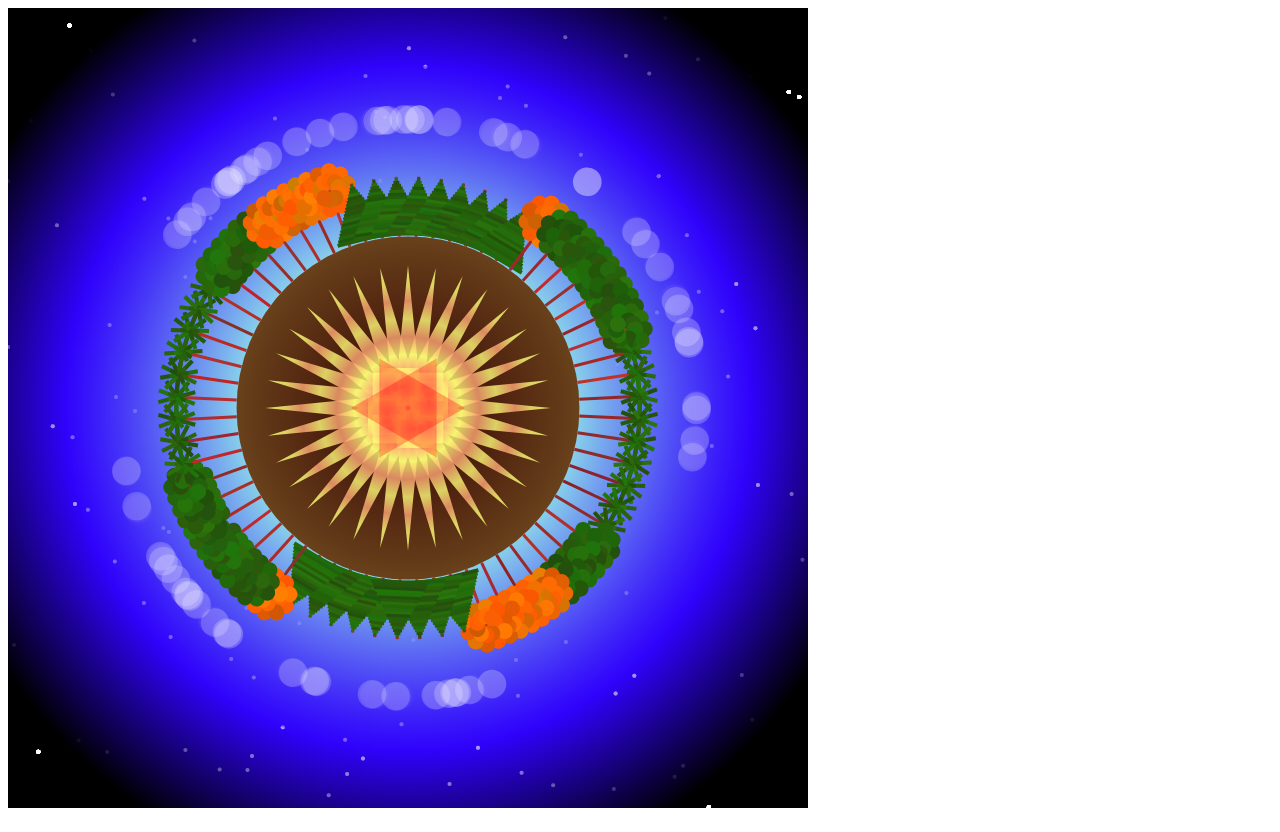
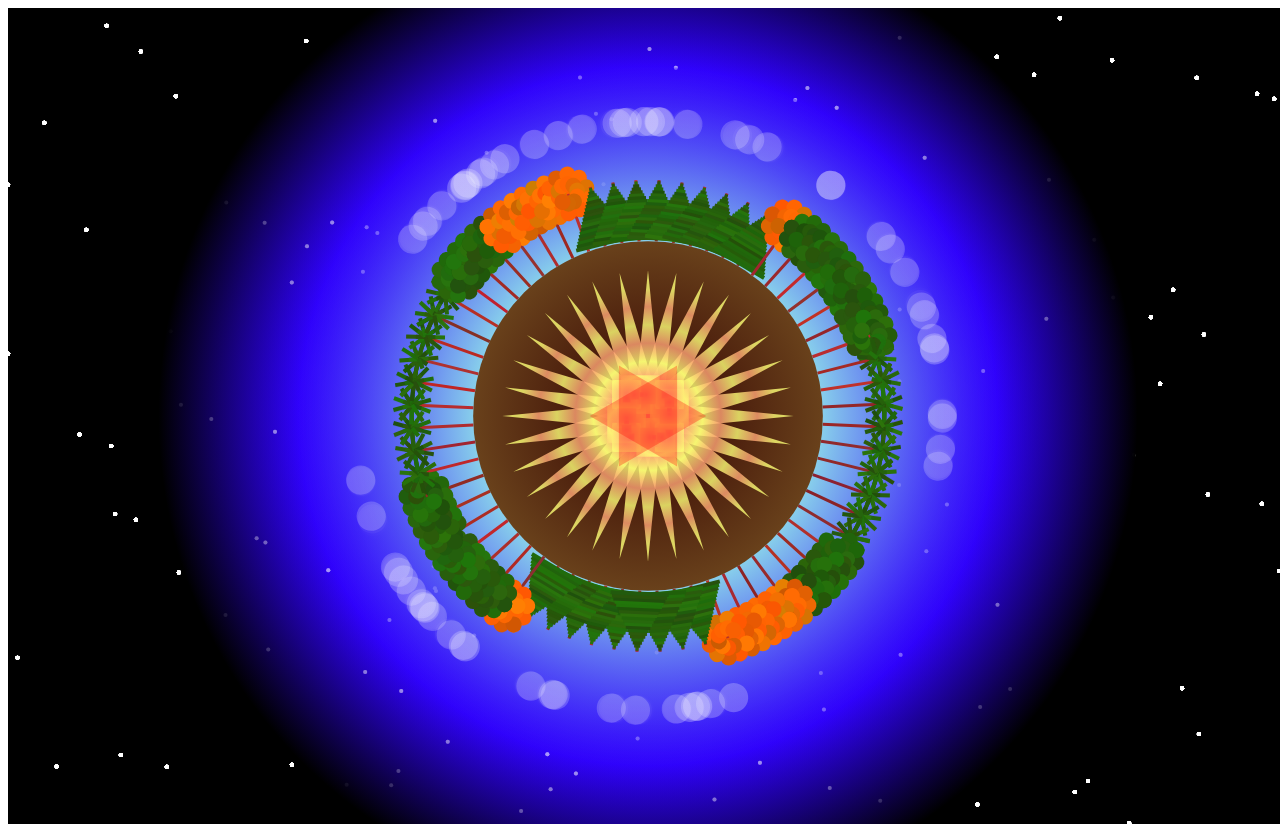
Before and after one commit to neyer/mandala, a plain HTML site: page index.html in a window 1280 px wide. Drawn offline with nearby package versions, Linux system fonts and the light colour scheme; animation ran at ten frames a second.

Commit message:
make it fit to screen

```diff
--- a/index.html
+++ b/index.html
@@ -7,10 +7,16 @@
 $(document).ready(function(){
 
     c = document.getElementById("draw-canvas");
+    var CanvasWidth = document.body.scrollWidth,
+        CanvasHeight = document.body.scrollHeight;
+    c.setAttribute("width", CanvasWidth);
+    c.setAttribute("height", CanvasHeight);
+
+    var smallerDimension = Math.min(CanvasWidth, CanvasHeight);
     var ctx = c.getContext("2d");
 
     var lineBorder = 10;
-    var CanvasWidth = 800, CanvasHeight = 800;
+
     var lineWidth = 20;
     var lineSpacing = 5;
     // 7 colors, but some are more bigger than others
@@ -47,7 +53,7 @@ $(document).ready(function(){
       ctx.fillRect(0,0,CanvasWidth,CanvasHeight);
     }
 
-    var triangleHeight = CanvasHeight/(7*2);
+    var triangleHeight = smallerDimension/(7*2);
     var triangleColor = "rgba(255,0,0,0.3)";
     function drawRedTriangle(timestamp) {
         // rotate according to the time
```
